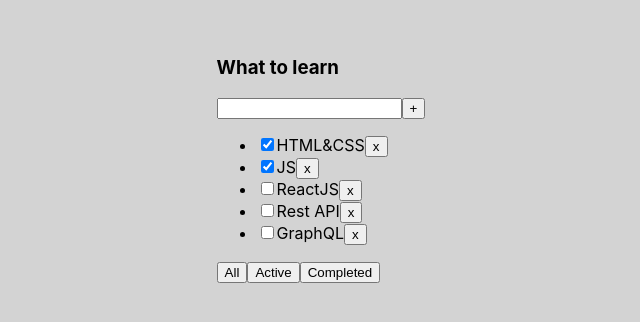
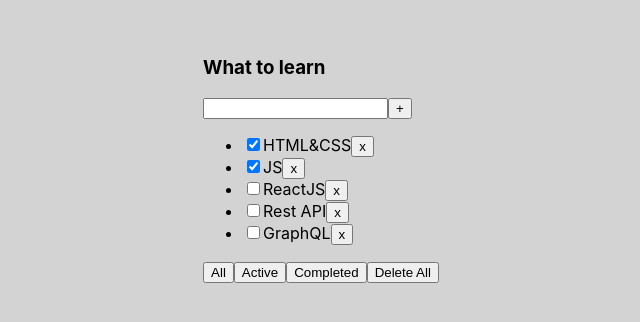
Before and after one commit to VanoKi/micro-tasks, a React (Vite) app: page / in a window 1280 px wide. Shown: the part 240-562 px from the top of the page, without its empty margins (294-934 px from the left). Built offline with nearby package versions, Linux system fonts and the light colour scheme.

Commit message:
feat: add new btn, new function

```diff
--- a/src/App.tsx
+++ b/src/App.tsx
@@ -33,12 +33,18 @@
     setFilter(value);
   }
 
+  function removeAll() {
+    setTasks([])
+  }
+
   return (
     <div className="App">
       <Todolist title="What to learn"
                 tasks={tasksForTodolist}
                 removeTask={removeTask}
-                changeFilter={changeFilter}/>
+                changeFilter={changeFilter}
+                removeAll={removeAll}
+      />
     </div>
   );
 }
--- a/src/Todolist.tsx
+++ b/src/Todolist.tsx
@@ -8,9 +8,10 @@
 
 type PropsType = {
   title: string
-  tasks: Array<TaskType>
+  tasks: TaskType[]
   removeTask: (taskId: number) => void
   changeFilter: (value: FilterValuesType) => void
+  removeAll: () => void
 }
 
 export const Todolist = (props: PropsType)=> {
@@ -39,6 +40,7 @@
       <button onClick={ () => { props.changeFilter("completed") } }>
         Completed
       </button>
+      <button onClick={props.removeAll}>Delete All</button>
     </div>
   </div>
 }
```
